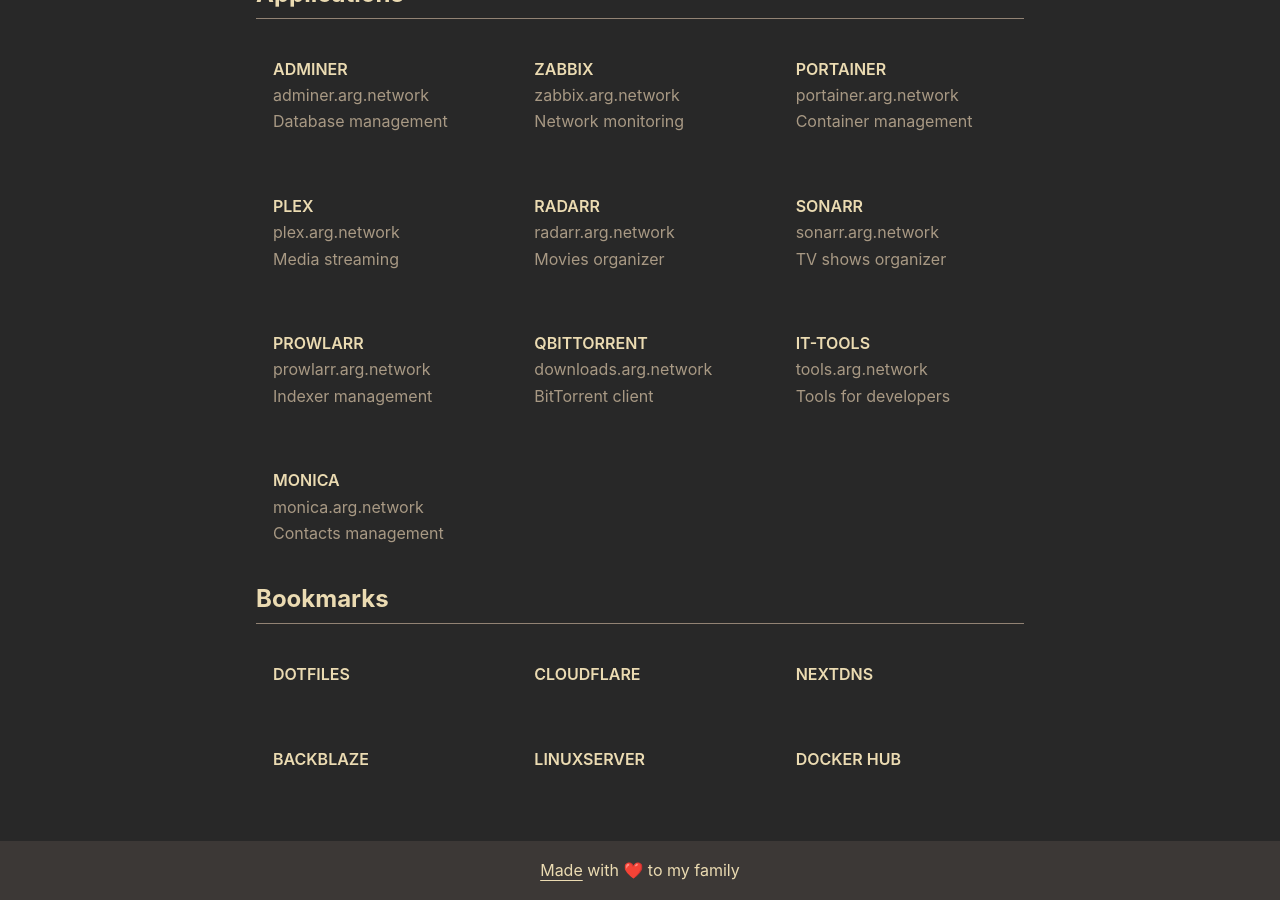
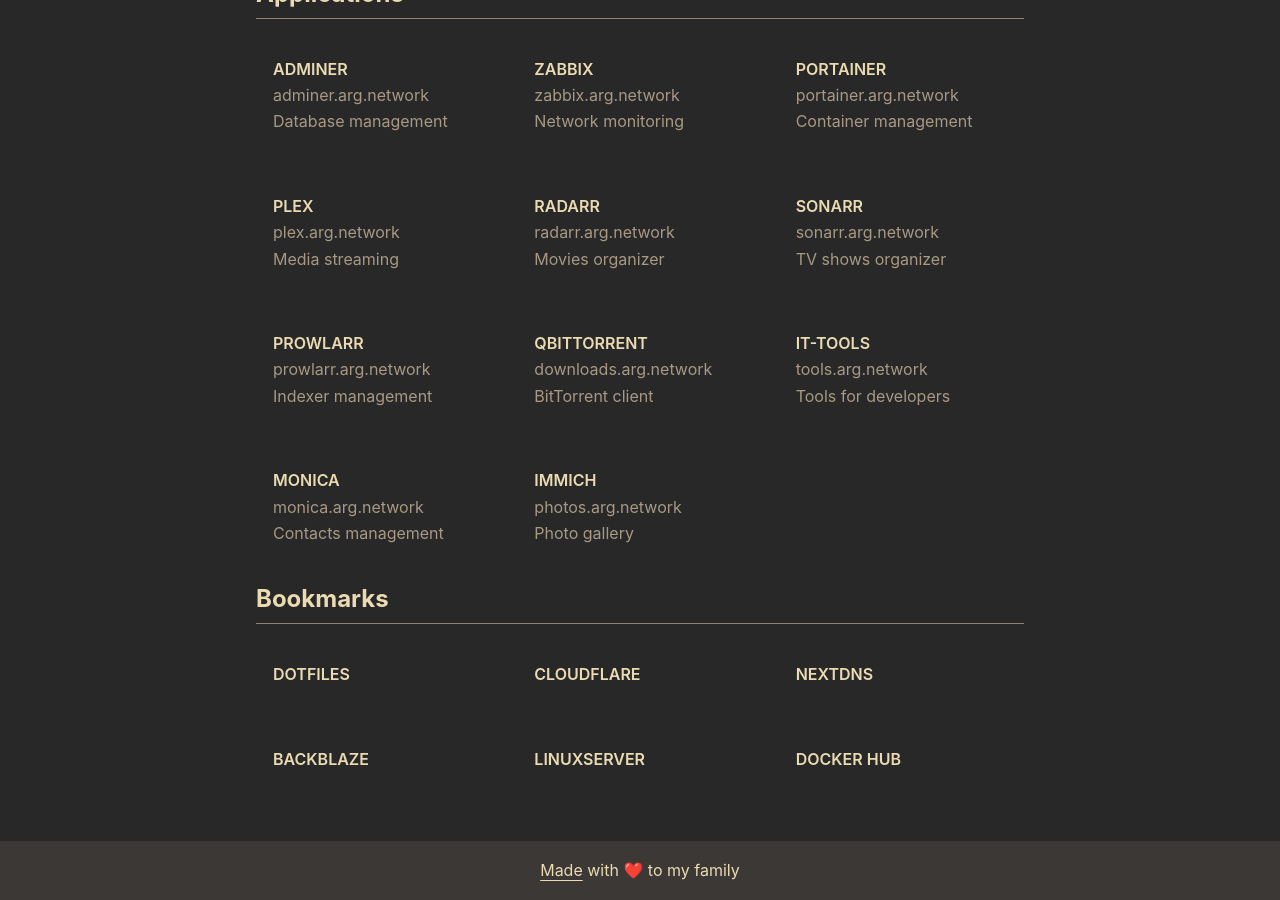
Before and after one commit to arg/dotfiles, a Jekyll site: the page built from docs/index.html, in a window 1280 px wide and 900 px high, scrolled down 698 px. Built offline with Jekyll 4.4.1, drawn with Linux system fonts in a browser that asks for light colours.

Commit message:
Application links update

```diff
--- a/docs/_data/applications.yml
+++ b/docs/_data/applications.yml
@@ -47,3 +47,8 @@
   description: 'Contacts management'
   url: 'https://monica.arg.network'
   hostname: 'monica.arg.network'
+
+- name: 'Immich'
+  description: 'Photo gallery'
+  url: 'https://photos.arg.network'
+  hostname: 'photos.arg.network'
```
